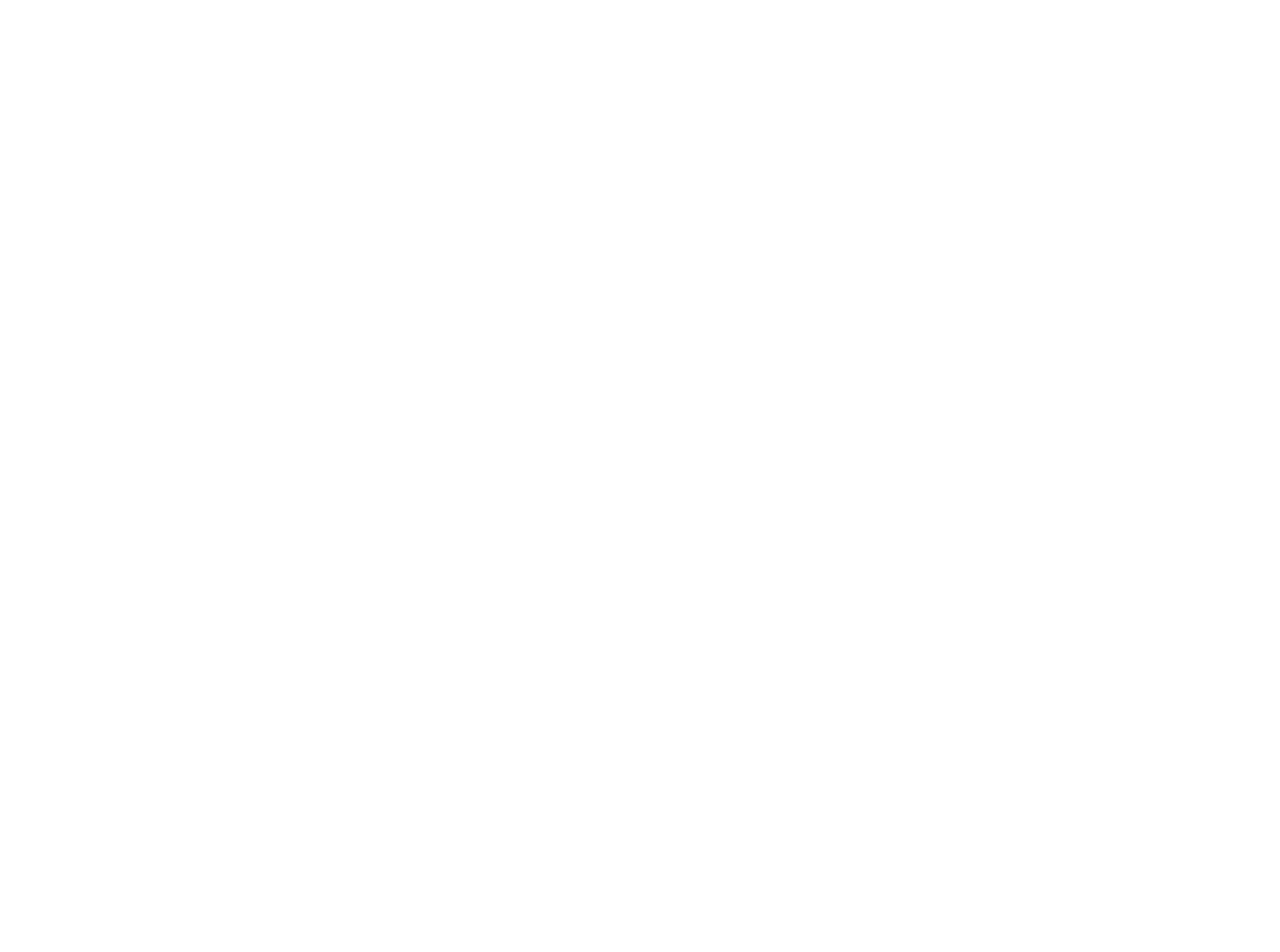
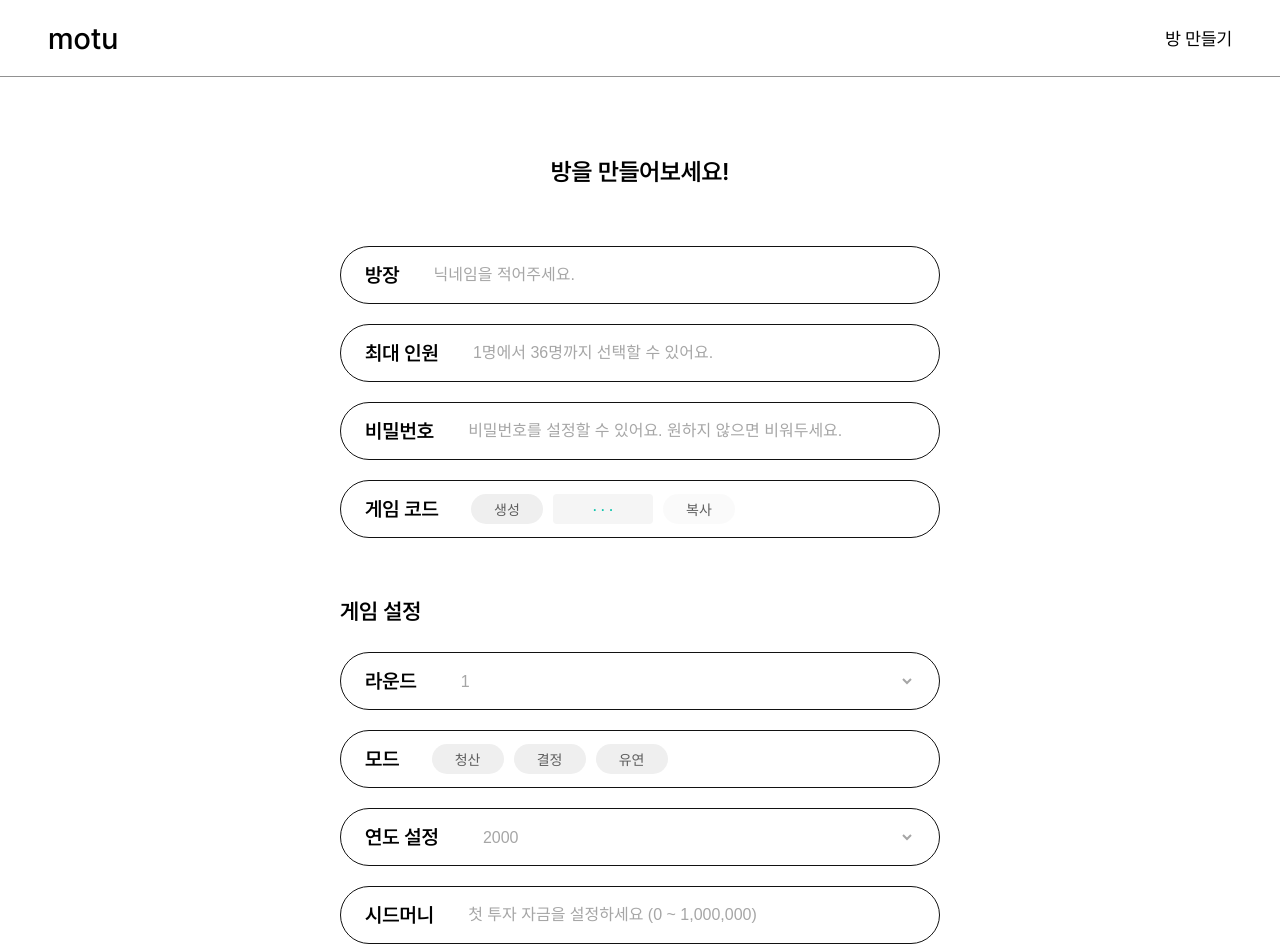
Before and after one commit to 9oormthon-univ/2025_SEASONTHON_TEAM_74_FE, a React (Vite) app: page /create-room in a window 1280 px wide. Before the commit this address led to /. Shown: the top 952 px of the page. Before the commit the page ends 800 px from the top, so only its background shows below. Built offline with nearby package versions, Linux system fonts and the light colour scheme.

Commit message:
[FEATURE] 방 만들기 페이지

```diff
--- a/src/App.jsx
+++ b/src/App.jsx
@@ -1,12 +1,14 @@
 import { Routes, Route, Navigate } from 'react-router-dom';
+import './App.css';
 import TestPage from './pages/TestPage';
-import './App.css';
+import CreateRoom from './pages/CreateRoom';
 
 function App() {
   return (
     <Routes>
       <Route path="*" element={<Navigate to="/" replace />} />
       <Route path="/test" element={<TestPage />} />
+      <Route path="/create-room" element={<CreateRoom />} />
     </Routes>
   );
 }
--- /dev/null
+++ b/src/components/TitleHeader.jsx
@@ -0,0 +1,43 @@
+import React from 'react';
+import styled from 'styled-components';
+import { useNavigate } from 'react-router-dom';
+
+const TitleHeader = ({ title }) => {
+    const navigate = useNavigate();
+
+    const handleLogo = () => {
+        navigate('/');
+    }
+
+    return (
+        <Wrapper>
+            <Logo onClick={handleLogo}>motu</Logo>
+            <Title>{title}</Title>
+        </Wrapper>
+    );
+}
+
+export default TitleHeader;
+
+const Wrapper = styled.div`
+    height: 52px;
+    padding: 12px 48px;
+    display: flex;
+    justify-content: space-between;
+    align-items: center;
+    background-color: rgba(255, 255, 255, 0.9);
+    border-bottom: 1px solid #919191;
+`;
+
+const Logo = styled.span`
+    color: #000000;
+    font-weight: 500;
+    font-size: 30px;
+    cursor: pointer;
+`;
+
+const Title = styled.span`
+    color: #000000;
+    font-size: 18px;
+    cursor: default;
+`;
--- /dev/null
+++ b/src/pages/CreateRoom.jsx
@@ -0,0 +1,288 @@
+import React, { useState } from 'react';
+import styled from 'styled-components';
+import TitleHeader from '../components/TitleHeader';
+
+const CreateRoom = () => {
+    // 입력 필드
+    const [hostname, setHostname] = useState("");
+    const [maxPlayers, setMaxPlayers] = useState("");
+    const [password, setPassword] = useState("");
+
+    // 게임 코드
+    const [gameCode, setGameCode] = useState("");
+    const [copy, setCopy] = useState(false);
+
+    // 게임 설정
+    const [round, setRound] = useState("");
+    const [mode, setMode] = useState("");
+    const [year, setYear] = useState("");
+    const [seed, setSeed] = useState("");
+
+    // 게임 코드 생성
+    const handleCode = () => {
+        const code = Math.random().toString(36).substring(2, 8).toUpperCase();
+        setGameCode(code);
+        setCopy(false);
+    }
+
+    // 게임 코드 복사
+    const handleCopy = () => {
+        if (gameCode) {
+            navigator.clipboard.writeText(gameCode);
+            setCopy(true);
+        }
+    }
+
+    return (
+        <Wrapper>
+            <TitleHeader title="방 만들기" />
+            <BodyContainer>
+                <Heading>방을 만들어보세요!</Heading>
+
+                {/* 입력 필드 */}
+                <InputBox>
+                    <Label>방장</Label>
+                    <Input type="text" placeholder="닉네임을 적어주세요." />
+                </InputBox>
+
+                <InputBox>
+                    <Label>최대 인원</Label>
+                    <Input type="number" placeholder="1명에서 36명까지 선택할 수 있어요." />
+                </InputBox>
+
+                <InputBox>
+                    <Label>비밀번호</Label>
+                    <Input type="password" placeholder="비밀번호를 설정할 수 있어요. 원하지 않으면 비워두세요." />
+                </InputBox>
+
+                <InputBox>
+                    <Label>게임 코드</Label>
+                    <Row>
+                        <SmallBtn type="button" onClick={handleCode}>생성</SmallBtn>
+                        <CodeBox>{gameCode || '· · ·'}</CodeBox>
+                        <SmallBtn type="button" onClick={handleCopy} disabled={!gameCode}>
+                            {copy ? '복사됨' : '복사'}
+                        </SmallBtn>
+                    </Row>
+                </InputBox>
+
+                {/* 게임 설정 */}
+                <SectionTitle>게임 설정</SectionTitle>
+
+                <InputBox>
+                    <Label>라운드</Label>
+                    <Select value={round} onChange={(e) => setRound(e.target.value)}>
+                        <option disabled hidden>최대 10개의 라운드까지 설정할 수 있어요.</option>
+                        {[1, 2, 3, 4, 5, 6, 7, 8, 9, 10].map((r) => (
+                            <option key={r} value={r}>{r}</option>
+                        ))}
+                    </Select>
+                </InputBox>
+
+                <InputBox>
+                    <Label>모드</Label>
+                    <Row>
+                        {['청산', '결정', '유연'].map((m) => (
+                            <SmallBtn
+                                key={m}
+                                type="button"
+                                onClick={() => setMode(m)}
+                                data-active={mode === m}
+                            >
+                                {m}
+                            </SmallBtn>
+                        ))}
+                    </Row>
+                </InputBox>
+
+                <InputBox>
+                    <Label>연도 설정</Label>
+                    <Select value={year} onChange={(e) => setYear(e.target.value)}>
+                        <option disabled hidden>게임을 진행할 연도를 설정해주세요.</option>
+                        {[2000, 2005, 2010, 2015].map((y) => (
+                            <option key={y} value={y}>{y}</option>
+                        ))}
+                    </Select>
+                </InputBox>
+
+                <InputBox>
+                    <Label>시드머니</Label>
+                    <Input
+                        type="number"
+                        placeholder="첫 투자 자금을 설정하세요 (0 ~ 1,000,000)"
+                        value={seed}
+                        onChange={(e) => setSeed(e.target.value)}
+                    />
+                </InputBox>
+
+                <CreateBtn>방 만들기</CreateBtn>
+            </BodyContainer>
+        </Wrapper>
+    );
+}
+
+export default CreateRoom;
+
+const Wrapper = styled.div`
+    width: 100%;
+    min-height: 100vh;
+    display: flex;
+    flex-direction: column;
+    color: #000000;
+`;
+
+const BodyContainer = styled.div`
+    width: 100%;
+    max-width: 600px;
+    margin: 80px auto;
+    display: flex;
+    flex-direction: column;
+    align-items: center;
+    gap: 20px;
+`;
+
+const Heading = styled.span`
+    font-size: 24px;
+    font-weight: 600;
+    margin-bottom: 40px;
+    cursor: default;
+`;
+
+const InputBox = styled.div`
+    width: 100%;
+    max-width: 600px;
+    height: 20px;
+    display: flex;
+    flex-direction: row;
+    align-items: center;
+    padding: 28px 24px;
+    box-sizing: border-box;
+    border: 1px solid #121212;
+    border-radius: 100px;
+`;
+
+const Label = styled.span`
+    margin-right: 32px;
+    font-size: 20px;
+    font-weight: 600;
+    cursor: default;
+`;
+
+const Input = styled.input`
+    flex: 1;
+    display: flex;
+    align-items: center;
+    justify-content: center;
+    border: none;
+    outline: none;
+    font-size: 16px;
+    background-color: transparent;
+
+    &::placeholder {
+        color: #A6A6A6;
+    }
+`;
+
+const Row = styled.div`
+    display: flex;
+    align-items: center;
+    gap: 10px;
+    flex-wrap: wrap;
+`;
+
+const SmallBtn = styled.button`
+    width: 72px;
+    height: 30px;
+    padding: 8px 16px;
+    border: none;
+    border-radius: 20px;
+    color: #5E5E5E;
+    font-size: 14px;
+    display: flex;
+    align-items: center;
+    justify-content: center;
+    cursor: pointer;
+    transition: all 0.3s;
+
+    &:hover {
+        background-color: #E7E7E7;
+    }
+
+    &[data-active='true'] {
+        background-color: #E0F7F4;
+        font-weight: 600;
+    }
+`;
+
+const CodeBox = styled.div`
+    width: 100px;
+    height: 30px;
+    padding: 0px;
+    border: none;
+    border-radius: 4px;
+    font-size: 16px;
+    color: #00C2A8;
+    background-color: #F5F5F5;
+    display: flex;
+    align-items: center;
+    justify-content: center;
+    text-align: center;
+    cursor: default;
+`;
+
+const SectionTitle = styled.span`
+    width: 100%;
+    max-width: 600px;
+    margin: 40px 0 8px 0;
+    font-size: 22px;
+    font-weight: 600;
+    text-align: left;
+    cursor: default;
+`;
+
+const Select = styled.select`
+    flex: 1;
+    padding: 12px 8px;
+    border: none;
+    border-radius: 8px;
+    font-size: 16px;
+    background-color: transparent;
+    outline: none;
+    cursor: pointer;
+    color: ${props => props.value ? '#000000' : '#A6A6A6'};
+
+    option {
+        color: #000000;
+    }
+
+    option[disabled] {
+        color: #A6A6A6;
+    }
+
+    &:focus {
+        color: #000000;
+    }
+`;
+
+const CreateBtn = styled.button`
+    width: 100%;
+    max-width: 400px;
+    height: 60px;
+    display: flex;
+    align-items: center;
+    justify-content: center;
+    margin-top: 40px;
+    padding: 16px;
+    border: none;
+    border-radius: 30px;
+    background-color: #E0F7F4;
+    color: #00C2A8;
+    font-size: 20px;
+    font-weight: 500;
+    cursor: pointer;
+    transition: all 0.2s;
+
+    &:hover {
+        background-color: #C8EBE3;
+    }
+`;
```
Also changed, not shown: 1 other file (tests, documents, lock files or other folders).
